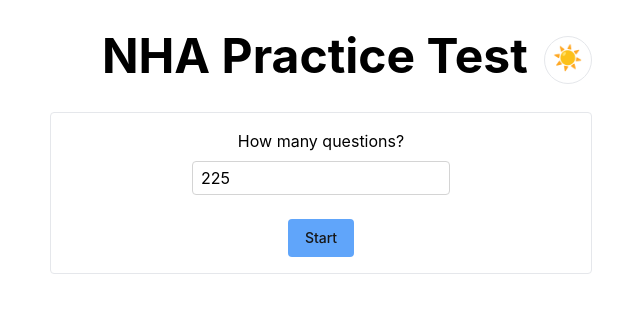
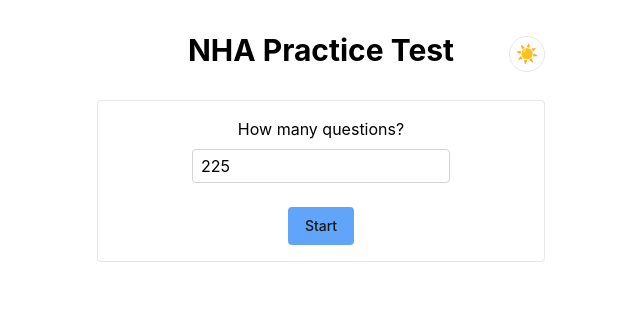
Before and after one commit to unspecifier/quizzler, a Svelte app: page / in a window 1280 px wide. Shown: the top 312 px of the page, without its empty margins (319-959 px from the left). Built offline with nearby package versions, Linux system fonts and the light colour scheme.

Commit message:
fix header position

```diff
--- a/src/App.svelte
+++ b/src/App.svelte
@@ -10,12 +10,12 @@
 
 <main>
   <header
-    class="mb-6 grid grid-cols-[1fr,max-content,1fr] gap-4 justify-center items-center"
+    class="mb-6 grid grid-cols-[1fr,max-content,1fr] gap-4 justify-center items-center text-center"
   >
     <div></div>
-    <h1 class="mb-2 text-5xl font-bold">NHA Practice Test</h1>
+    <h1 class="mb-2 text-3xl font-bold">NHA Practice Test</h1>
     <label
-      class="cursor-pointer text-2xl inline-grid justify-self-end justify-center items-center text-center border p-2 pt-1 rounded-full size-12 hover:bg-neutral-200 dark:hover:bg-neutral-700 leading-none"
+      class="cursor-pointer text-lg inline-grid justify-self-end justify-center items-center text-center border p-2 rounded-full size-9 hover:bg-neutral-200 dark:hover:bg-neutral-700 leading-none"
     >
       <input type="checkbox" class="hidden" bind:checked={is_dark} />
       {is_dark ? "🌙" : "☀️"}
--- a/src/app.css
+++ b/src/app.css
@@ -39,12 +39,6 @@
 
 p + div:has(> label):first-of-type {
   @apply /* border-top: thin solid rgb(229, 231, 235, 0.3); */ pt-4 dark:border-t-neutral-500;
-}
-
-h1 {
-  text-align: center;
-  font-size: 3.2em;
-  line-height: 1.1;
 }
 
 h2 {
```
